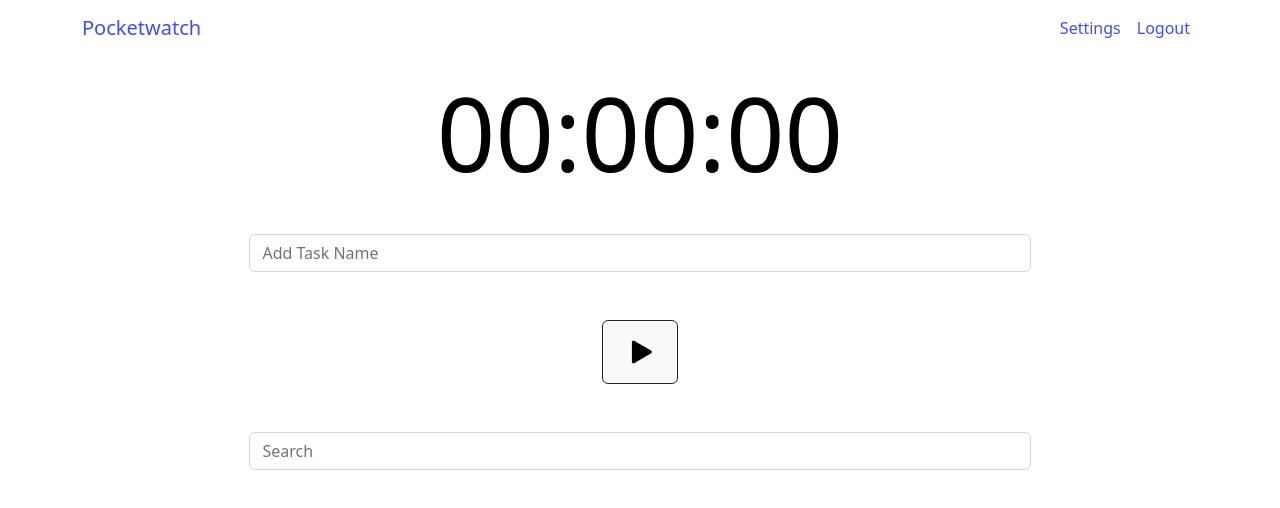
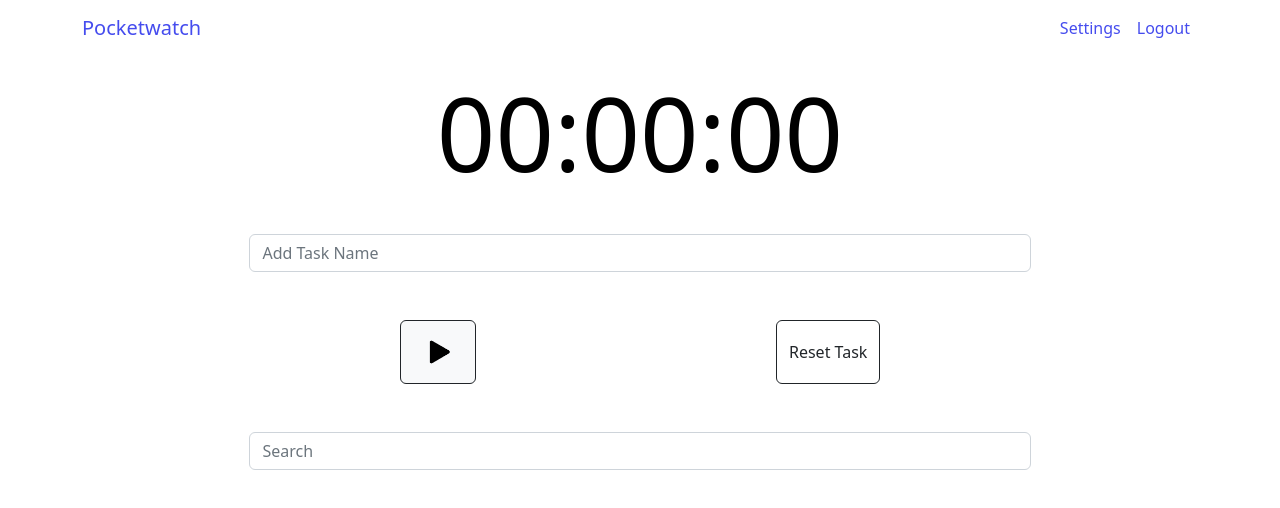
Before and after one commit to constellationz/pocketwatch, a React (Create React App) app in the folder frontend/: page / in a window 1280 px wide. Shown: the top 508 px of the page. Built offline with nearby package versions, Linux system fonts and the light colour scheme; no server answers; sample sign-in values are in the browser's storage.

Commit message:
Add option to reset a selected task

```diff
--- a/frontend/src/components/CurrentTask.js
+++ b/frontend/src/components/CurrentTask.js
@@ -2,13 +2,13 @@ import Button from "react-bootstrap/Button";
 import Play from "../assets/play.png";
 import Stop from "../assets/stop.png";
 
-const CurrentTask = ({ taskName, onInputChange, handleSubmit, startTimer, timerOn }) => {
+const CurrentTask = ({ taskName, onInputChange, handleSubmit, startTimer, timerOn, resetTask }) => {
   return (
     <div >
       <div className="d-flex mt-4 justify-content-start current-task-name">
         <input placeholder="Add Task Name" value={taskName} onChange={(event) => onInputChange(event)} className="form-control" />
       </div>
-      <div className="d-flex mt-5 mb-5 justify-content-center current-task-buttons">
+      <div className="d-flex mt-5 mb-5 justify-content-around current-task-buttons">
         {
           timerOn ?
           <Button onClick={(event) => handleSubmit(event)} className="border border-dark" variant="light" id="add-task">
@@ -19,6 +19,8 @@ const CurrentTask = ({ taskName, onInputChange, handleSubmit, startTimer, timerO
             <img className="control-button" src={Play} alt="Play" />
           </Button>
         }
+
+        <Button variant="outline-dark" onClick={resetTask}>Reset Task</Button>
       </div>
     </div>
   );
--- a/frontend/src/pages/Dashboard.jsx
+++ b/frontend/src/pages/Dashboard.jsx
@@ -8,6 +8,7 @@ import TaskList from "../components/TaskList";
 import { useState, useRef, useEffect } from 'react';
 import { useNavigate } from "react-router-dom";
 import CurrentTime from "../components/CurrentTime";
+import Button from "react-bootstrap/esm/Button";
 var moment = require('moment'); // require
 
 function Dashboard() {
@@ -97,6 +98,14 @@ function Dashboard() {
     setSeconds(Math.floor( (deltaTime / 1000) % 60 ));
     setMinutes(Math.floor( (deltaTime / 1000 / 60) % 60 ));
     setHours(Math.floor( (deltaTime / 1000 / 3600) % 24));
+  }
+
+  // reset a selected task to default values
+  const resetTask = () => {
+    setName("");
+    setSeconds(0);
+    setMinutes(0);
+    setHours(0);
   }
 
   //current task & task list functions
@@ -277,6 +286,7 @@ function Dashboard() {
         handleSubmit={handleSubmit}
         startTimer={startTimer}
         timerOn={timerOn}
+        resetTask={resetTask}
       />
       <Search
         setSearch={setSearch} />
```
